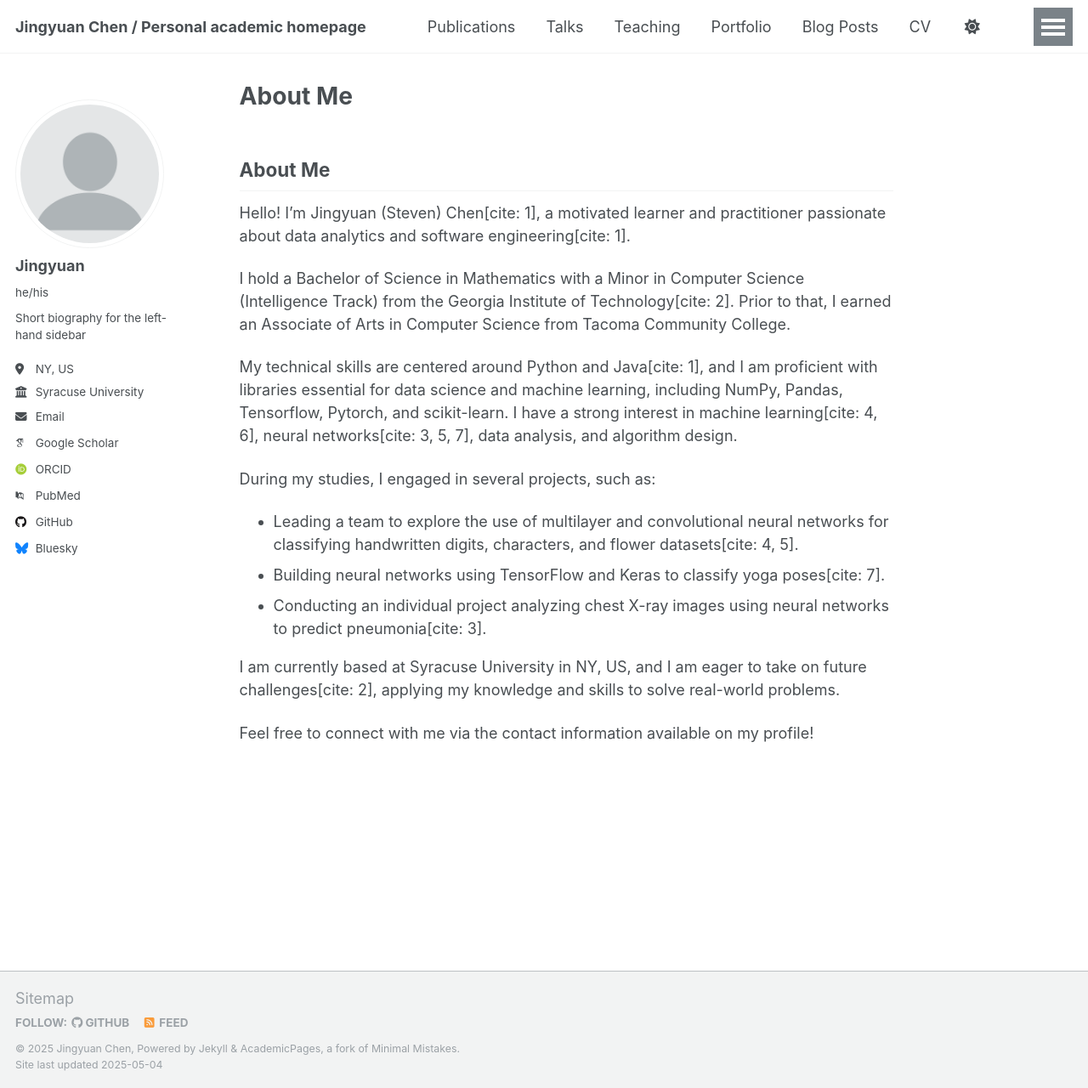
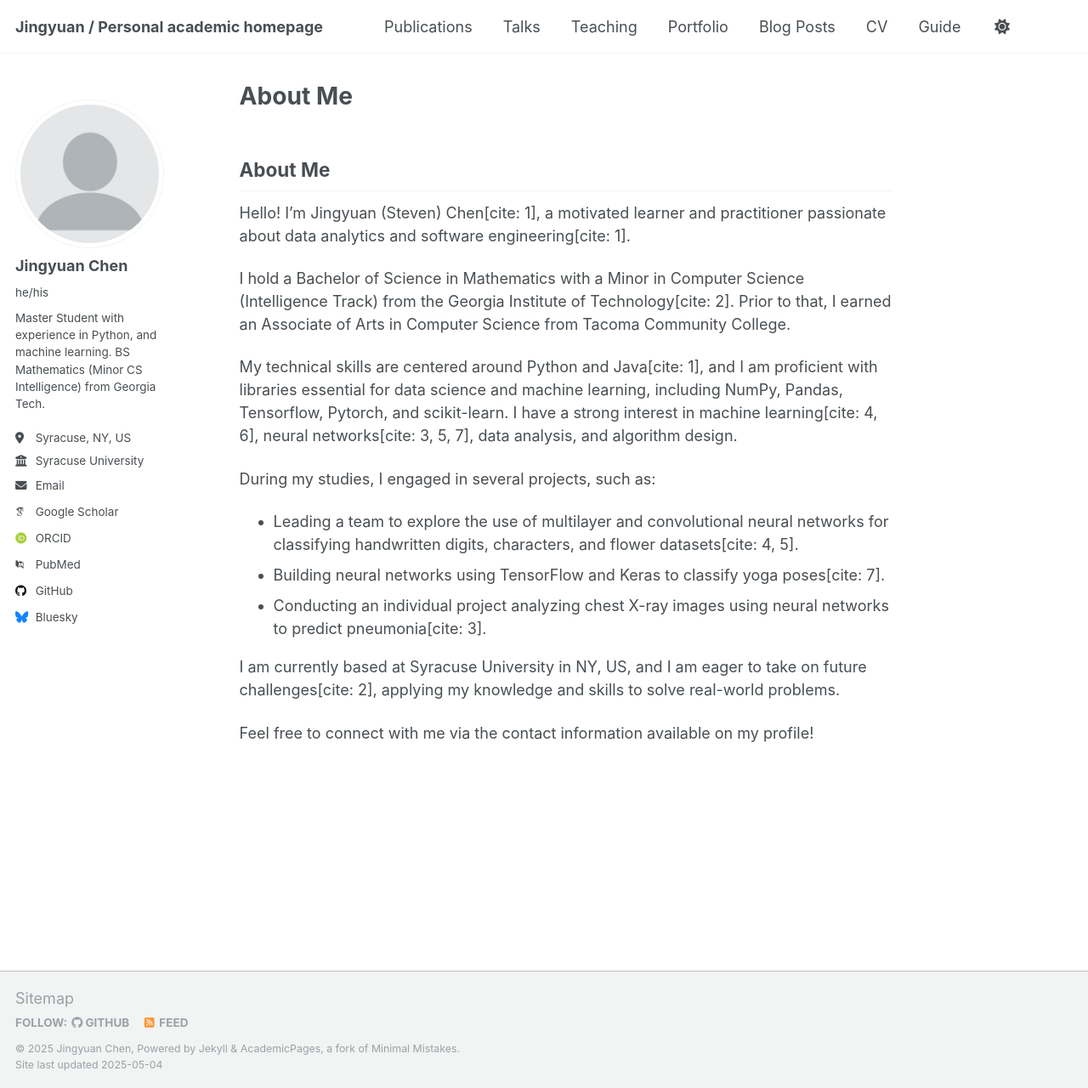
Before and after one commit to jchen3031/jchen3031.github.io, a Jekyll site: the page built from _pages/about.md, in a window 1280 px wide and 1280 px high. Shown: the whole window at 85% size. Built offline with Jekyll 4.4.1, drawn with Linux system fonts in a browser that asks for light colours; some web fonts are replaced.

Commit message:
update config

```diff
--- a/_config.yml
+++ b/_config.yml
@@ -9,7 +9,7 @@
 # Basic Site Settings
 locale                   : "en-US"
 site_theme               : "default"
-title                    : "Jingyuan Chen / Personal academic homepage"
+title                    : "Jingyuan / Personal academic homepage"
 title_separator          : "-"
 name                     : &name "Jingyuan Chen"
 description              : &description "personal description"
@@ -23,10 +23,10 @@ repository               : "jchen3031/jchen3031.github.io"
 author:
   # Biographic information
   avatar           : "profile.png"
-  name             : "Jingyuan"
+  name             : "Jingyuan Chen"
   pronouns         : "he/his" # example: "she/her"
-  bio              : "Short biography for the left-hand sidebar"
-  location         : "NY, US"
+  bio              : "Master Student with experience in Python, and machine learning. BS Mathematics (Minor CS Intelligence) from Georgia Tech."
+  location         : "Syracuse, NY, US"
   employer         : "Syracuse University"
   uri              : # URL
   email            : "jchensteve@gmail.com"
```
Also changed, not shown: _pages/about.md (+1 -0 lines), 1 other file.
